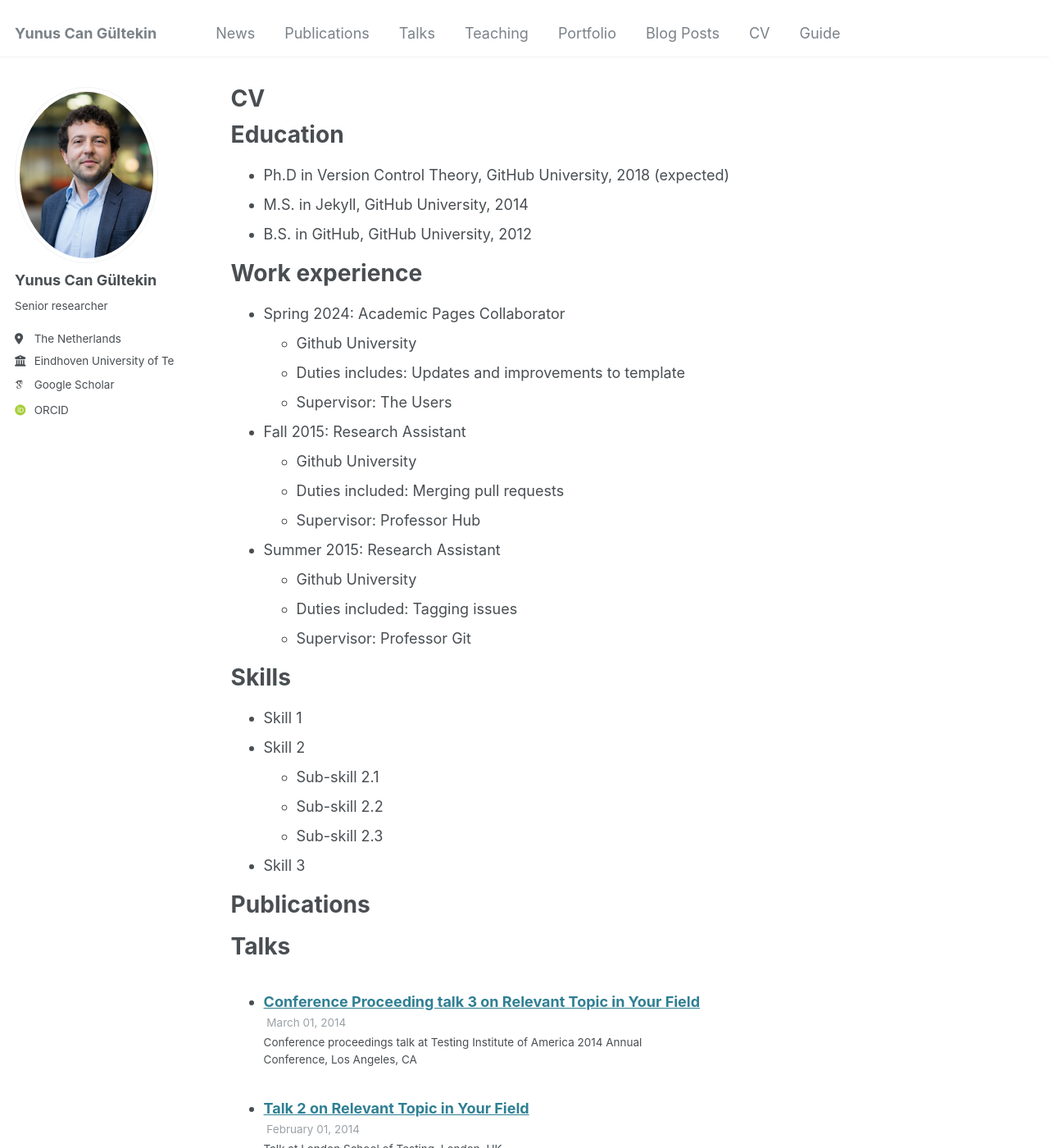
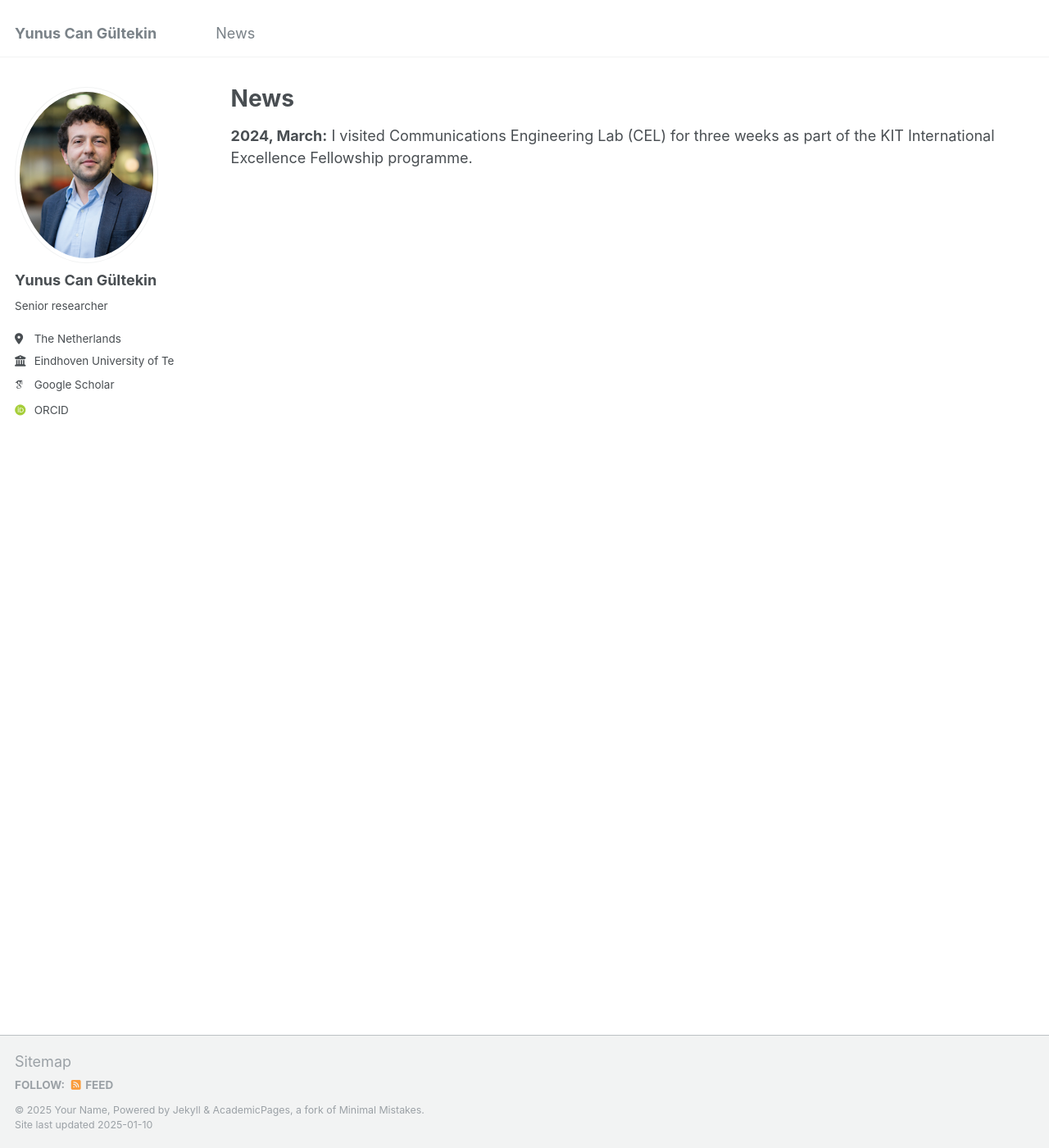
Before and after one commit to ycgultekin/ycgultekin.github.io, a Jekyll site: the page built from _pages/cv.md, in a window 1280 px wide and 1400 px high. Shown: the whole window at 82% size. Built offline with Jekyll 4.4.1, drawn with Linux system fonts in a browser that asks for light colours; some web fonts are replaced; some of the changed text lies outside the part shown.

Commit message:
Use CV as the news template

```diff
--- a/_pages/cv.md
+++ b/_pages/cv.md
@@ -1,6 +1,6 @@
 ---
 layout: archive
-title: "CV"
+title: "News"
 permalink: /cv/
 author_profile: true
 redirect_from:
@@ -9,56 +9,4 @@
 
 {% include base_path %}
 
-Education
-======
-* Ph.D in Version Control Theory, GitHub University, 2018 (expected)
-* M.S. in Jekyll, GitHub University, 2014
-* B.S. in GitHub, GitHub University, 2012
-
-Work experience
-======
-* Spring 2024: Academic Pages Collaborator
-  * Github University
-  * Duties includes: Updates and improvements to template
-  * Supervisor: The Users
-
-* Fall 2015: Research Assistant
-  * Github University
-  * Duties included: Merging pull requests
-  * Supervisor: Professor Hub
-
-* Summer 2015: Research Assistant
-  * Github University
-  * Duties included: Tagging issues
-  * Supervisor: Professor Git
-
-Skills
-======
-* Skill 1
-* Skill 2
-  * Sub-skill 2.1
-  * Sub-skill 2.2
-  * Sub-skill 2.3
-* Skill 3
-
-Publications
-======
-  <ul>{% for post in site.publications reversed %}
-    {% include archive-single-cv.html %}
-  {% endfor %}</ul>
-
-Talks
-======
-  <ul>{% for post in site.talks reversed %}
-    {% include archive-single-talk-cv.html  %}
-  {% endfor %}</ul>
-
-Teaching
-======
-  <ul>{% for post in site.teaching reversed %}
-    {% include archive-single-cv.html %}
-  {% endfor %}</ul>
-
-Service and leadership
-======
-* Currently signed in to 43 different slack teams
+**2024, March:** I visited Communications Engineering Lab (CEL) for three weeks as part of the KIT International Excellence Fellowship programme.
```
Also changed, not shown: _data/navigation.yml (+0 -21 lines).
